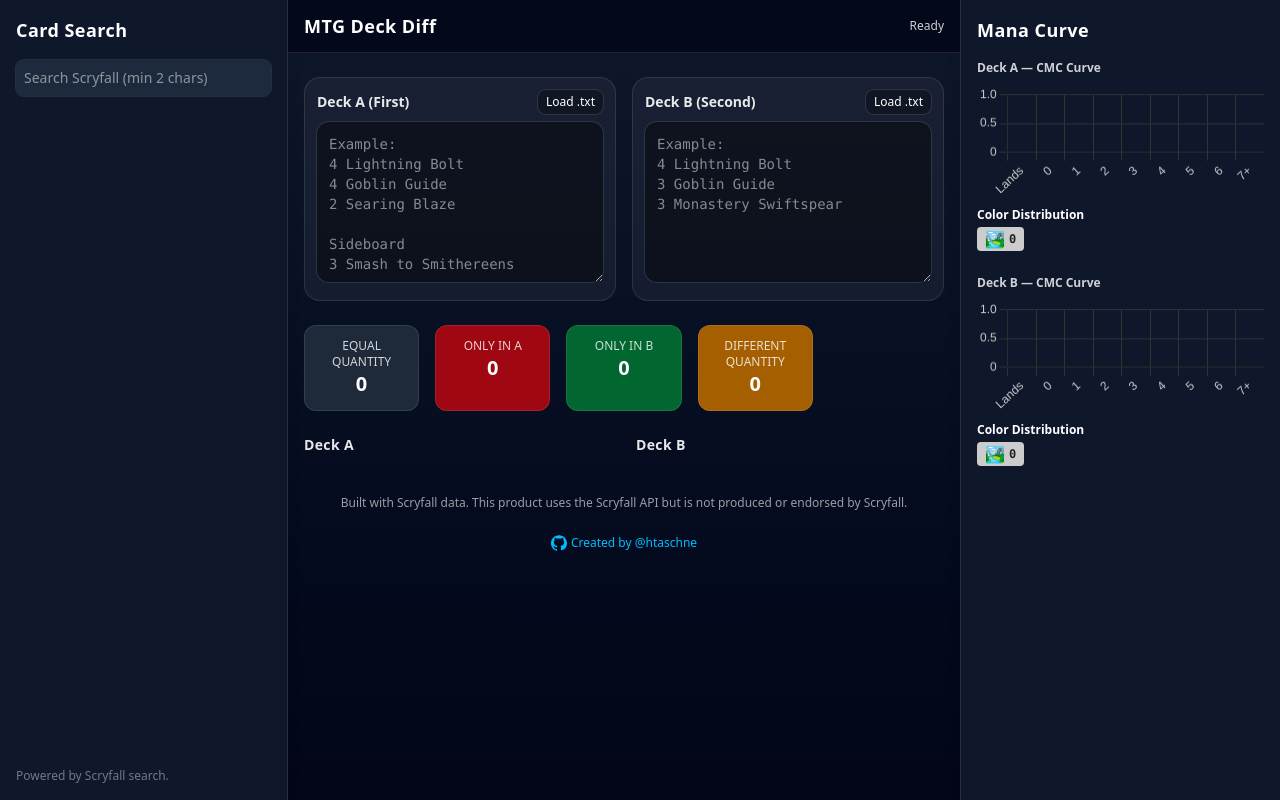
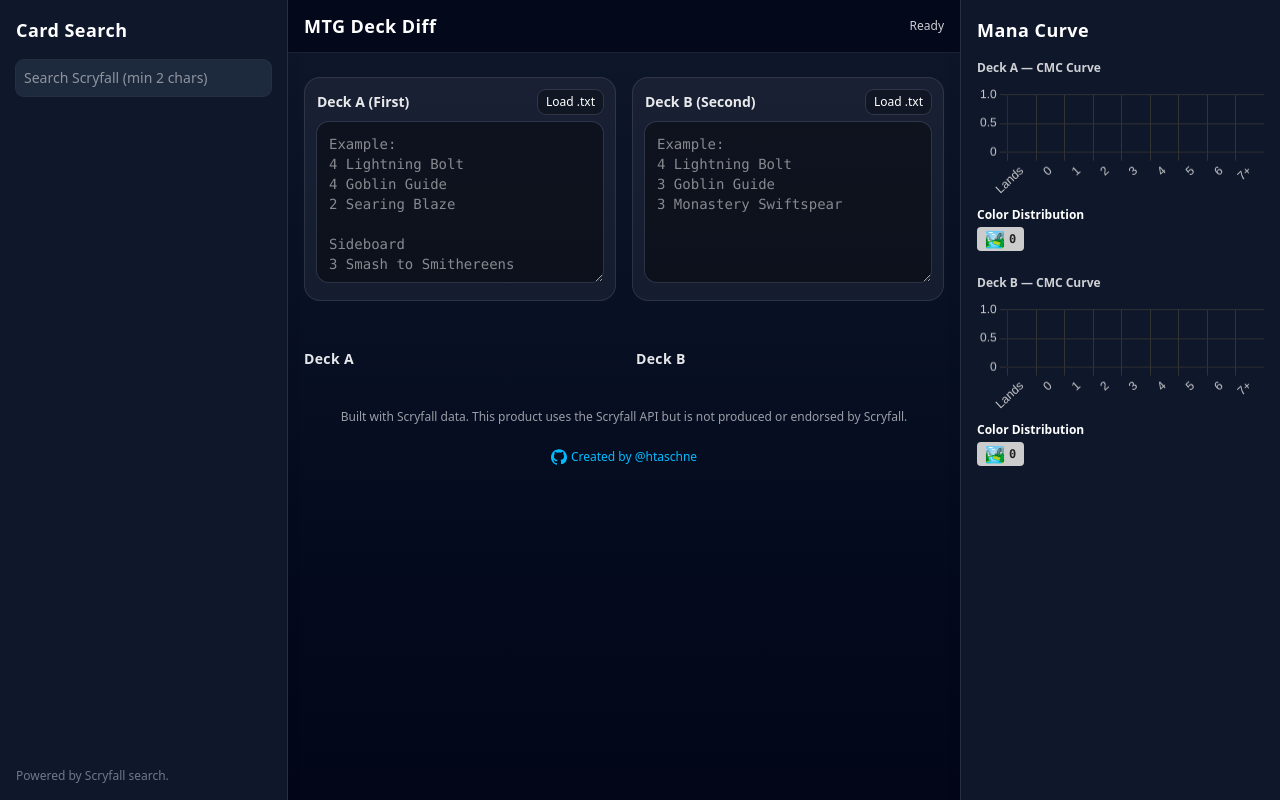
Before and after one commit to htaschne/mtg-deck-diff, a React (Vite) app: page / in a window 1280 px wide. Built offline with nearby package versions, Linux system fonts and the light colour scheme.

Commit message:
hidding some UI elements

```diff
--- a/src/App.jsx
+++ b/src/App.jsx
@@ -1348,6 +1348,8 @@
 
         {/* Summary bar */}
         <div className="grid grid-cols-2 gap-4 md:grid-cols-5">
+          {(deckA.size > 0 && deckB.size > 0) && (
+            <>
               <div className="rounded-xl border border-white/10 bg-gray-800 p-3 text-center">
                 <div className="text-xs uppercase opacity-80">Equal Quantity</div>
                 <div className="text-xl font-bold">{equalCount}</div>
@@ -1364,6 +1366,8 @@
                 <div className="text-xs uppercase opacity-80">Different Quantity</div>
                 <div className="text-xl font-bold">{diffs}</div>
               </div>
+            </>
+          )}
           {canShowMerge && (
             <div className="rounded-xl border border-white/10 bg-blue-800 p-3 text-center cursor-pointer select-none"
               role="button"
```
Lines whose indentation alone changed are shown as unchanged.
